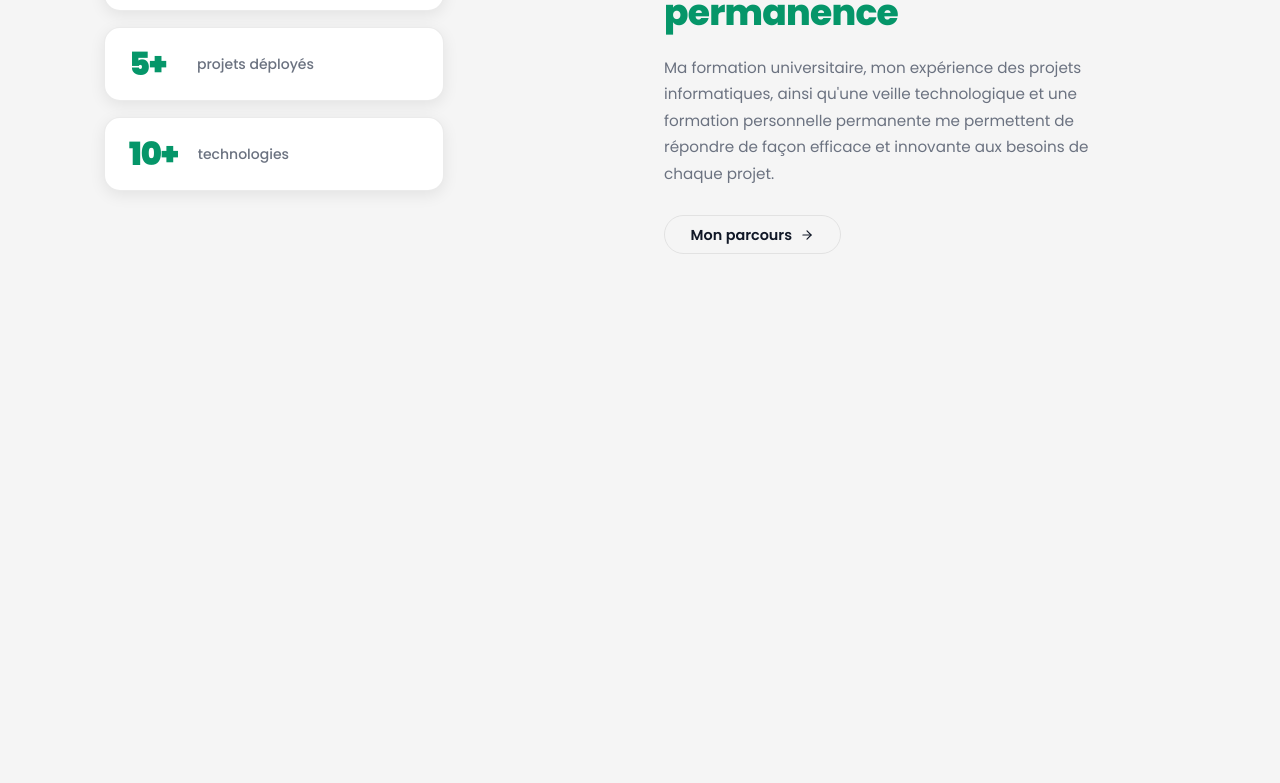
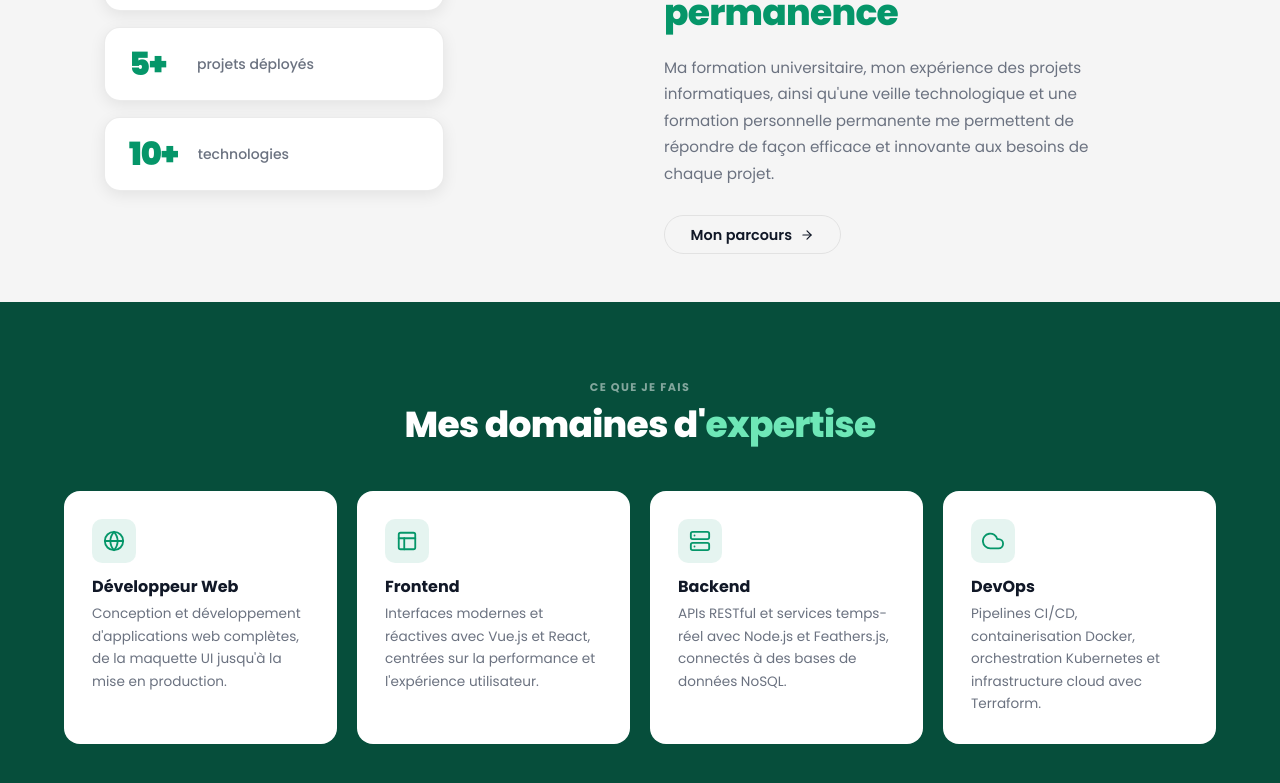
Before and after one commit to tristan-greffe/portfolio, a React (Create React App) app: page /#/ in a window 1280 px wide. Shown: the part 1457-2240 px from the top of the page. Before the commit the page ends 1759 px from the top, so only its background shows below. Built offline with nearby package versions, Linux system fonts and the light colour scheme.

Commit message:
feat: add dark green highlight cards section on home page

```diff
--- /dev/null
+++ b/src/components/HighlightCards.jsx
@@ -0,0 +1,81 @@
+import { motion } from 'framer-motion'
+import { FiGlobe, FiLayout, FiServer, FiCloud } from 'react-icons/fi'
+
+const cards = [
+  {
+    Icon: FiGlobe,
+    title: 'Développeur Web',
+    description:
+      "Conception et développement d'applications web complètes, de la maquette UI jusqu'à la mise en production.",
+  },
+  {
+    Icon: FiLayout,
+    title: 'Frontend',
+    description:
+      "Interfaces modernes et réactives avec Vue.js et React, centrées sur la performance et l'expérience utilisateur.",
+  },
+  {
+    Icon: FiServer,
+    title: 'Backend',
+    description:
+      'APIs RESTful et services temps-réel avec Node.js et Feathers.js, connectés à des bases de données NoSQL.',
+  },
+  {
+    Icon: FiCloud,
+    title: 'DevOps',
+    description:
+      'Pipelines CI/CD, containerisation Docker, orchestration Kubernetes et infrastructure cloud avec Terraform.',
+  },
+]
+
+const container = {
+  hidden: {},
+  visible: { transition: { staggerChildren: 0.1 } },
+}
+
+const cardVariant = {
+  hidden: { opacity: 0, y: 24 },
+  visible: { opacity: 1, y: 0, transition: { duration: 0.5, ease: 'easeOut' } },
+}
+
+const HighlightCards = () => {
+  return (
+    <div className="highlight-cards">
+      <div className="highlight-cards__inner">
+        <motion.div
+          className="highlight-cards__header"
+          initial={{ opacity: 0, y: 20 }}
+          whileInView={{ opacity: 1, y: 0 }}
+          viewport={{ once: true }}
+          transition={{ duration: 0.5 }}
+        >
+          <p className="highlight-cards__label">CE QUE JE FAIS</p>
+          <h2>Mes domaines d'<span>expertise</span></h2>
+        </motion.div>
+
+        <motion.div
+          className="highlight-cards__grid"
+          variants={container}
+          initial="hidden"
+          whileInView="visible"
+          viewport={{ once: true, amount: 0.2 }}
+        >
+          {cards.map((card) => {
+            const { Icon } = card
+            return (
+              <motion.div key={card.title} className="highlight-cards__card" variants={cardVariant}>
+                <div className="highlight-cards__card-icon">
+                  <Icon size={22} />
+                </div>
+                <h3>{card.title}</h3>
+                <p>{card.description}</p>
+              </motion.div>
+            )
+          })}
+        </motion.div>
+      </div>
+    </div>
+  )
+}
+
+export default HighlightCards
--- a/src/pages/Home.jsx
+++ b/src/pages/Home.jsx
@@ -1,6 +1,7 @@
 import Hero from '../components/Hero'
 import TechBanner from '../components/TechBanner'
 import StorySection from '../components/StorySection'
+import HighlightCards from '../components/HighlightCards'
 
 const Home = () => {
   return (
@@ -8,6 +9,7 @@ const Home = () => {
       <Hero />
       <TechBanner />
       <StorySection />
+      <HighlightCards />
     </>
   )
 }
--- /dev/null
+++ b/src/scss/components/highlight-cards.scss
@@ -0,0 +1,92 @@
+.highlight-cards {
+  background: #064e3b;
+  padding: 4rem 1.5rem;
+
+  @include desktop-screen {
+    padding: 5rem 4rem;
+  }
+}
+
+.highlight-cards__inner {
+  max-width: 1200px;
+  margin: 0 auto;
+}
+
+.highlight-cards__header {
+  text-align: center;
+  margin-bottom: 3rem;
+}
+
+.highlight-cards__label {
+  font-size: 0.7rem;
+  font-weight: 700;
+  letter-spacing: 0.12em;
+  text-transform: uppercase;
+  color: rgba(255, 255, 255, 0.5);
+  margin-bottom: 0.875rem;
+}
+
+.highlight-cards__header h2 {
+  font-size: 1.75rem;
+  font-weight: 800;
+  color: #fff;
+  letter-spacing: -0.02em;
+
+  @include desktop-screen {
+    font-size: 2.25rem;
+  }
+
+  span {
+    color: #6ee7b7;
+  }
+}
+
+.highlight-cards__grid {
+  display: grid;
+  gap: 1.25rem;
+  grid-template-columns: 1fr;
+
+  @include tablet-screen {
+    grid-template-columns: repeat(2, 1fr);
+  }
+
+  @include desktop-screen {
+    grid-template-columns: repeat(4, 1fr);
+  }
+}
+
+.highlight-cards__card {
+  background: #fff;
+  border-radius: 1rem;
+  padding: 1.75rem;
+  transition: transform 0.25s, box-shadow 0.25s;
+
+  &:hover {
+    transform: translateY(-4px);
+    box-shadow: 0 12px 32px rgba(0, 0, 0, 0.2);
+  }
+
+  h3 {
+    font-size: 1rem;
+    font-weight: 700;
+    color: #111827;
+    margin: 1rem 0 0.5rem;
+  }
+
+  p {
+    font-size: 0.85rem;
+    line-height: 1.65;
+    color: #6b7280;
+  }
+}
+
+.highlight-cards__card-icon {
+  width: 2.75rem;
+  height: 2.75rem;
+  border-radius: 0.625rem;
+  background: rgba(5, 150, 105, 0.1);
+  color: #059669;
+  display: flex;
+  align-items: center;
+  justify-content: center;
+}
--- a/src/scss/index.scss
+++ b/src/scss/index.scss
@@ -14,6 +14,7 @@
 @import "./components/education";
 @import "./components/portfolio";
 @import "./components/story";
+@import "./components/highlight-cards";
 @import "./components/hero";
 @import "./components/about";
 @import "./components/experience";
```
